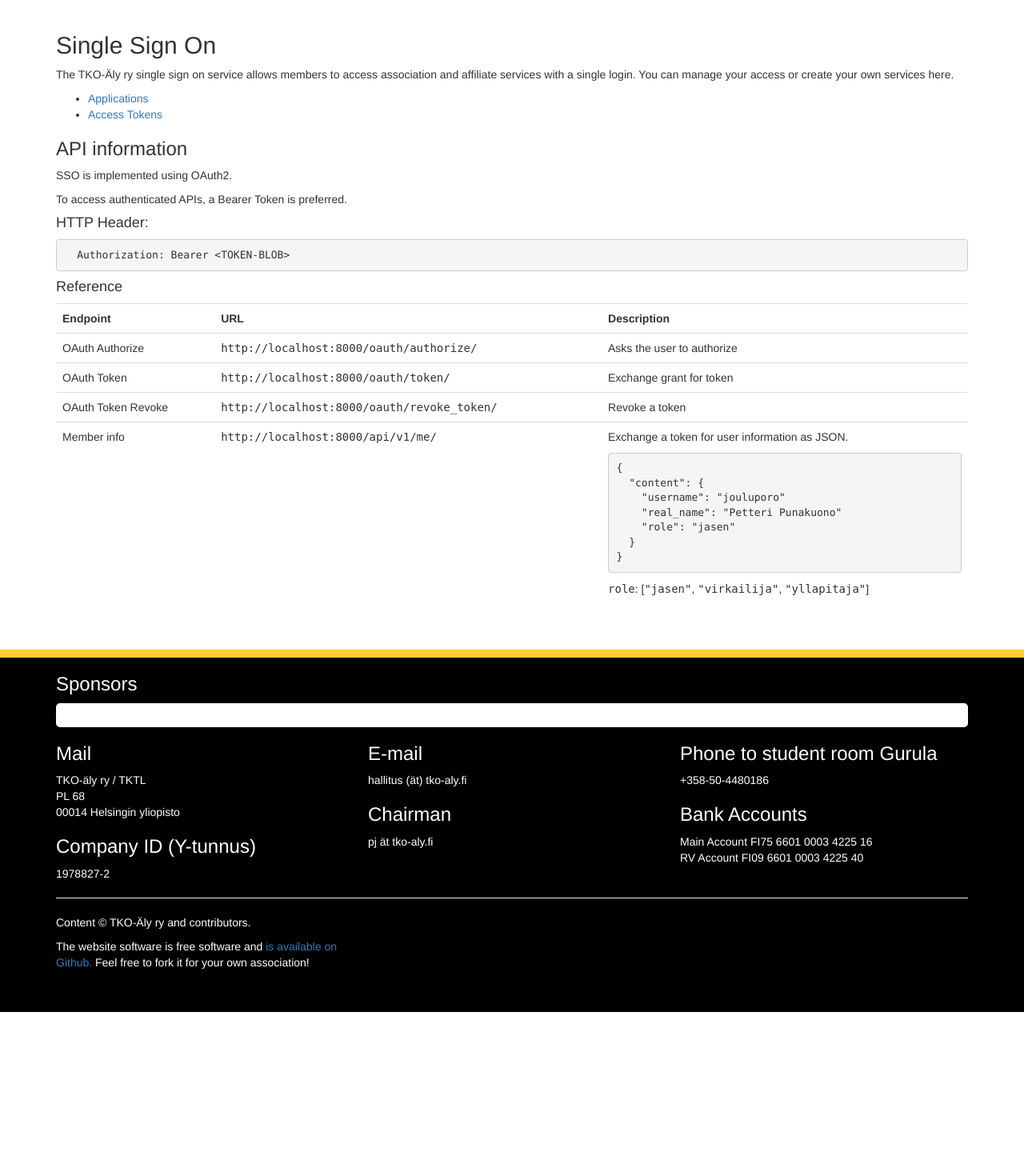
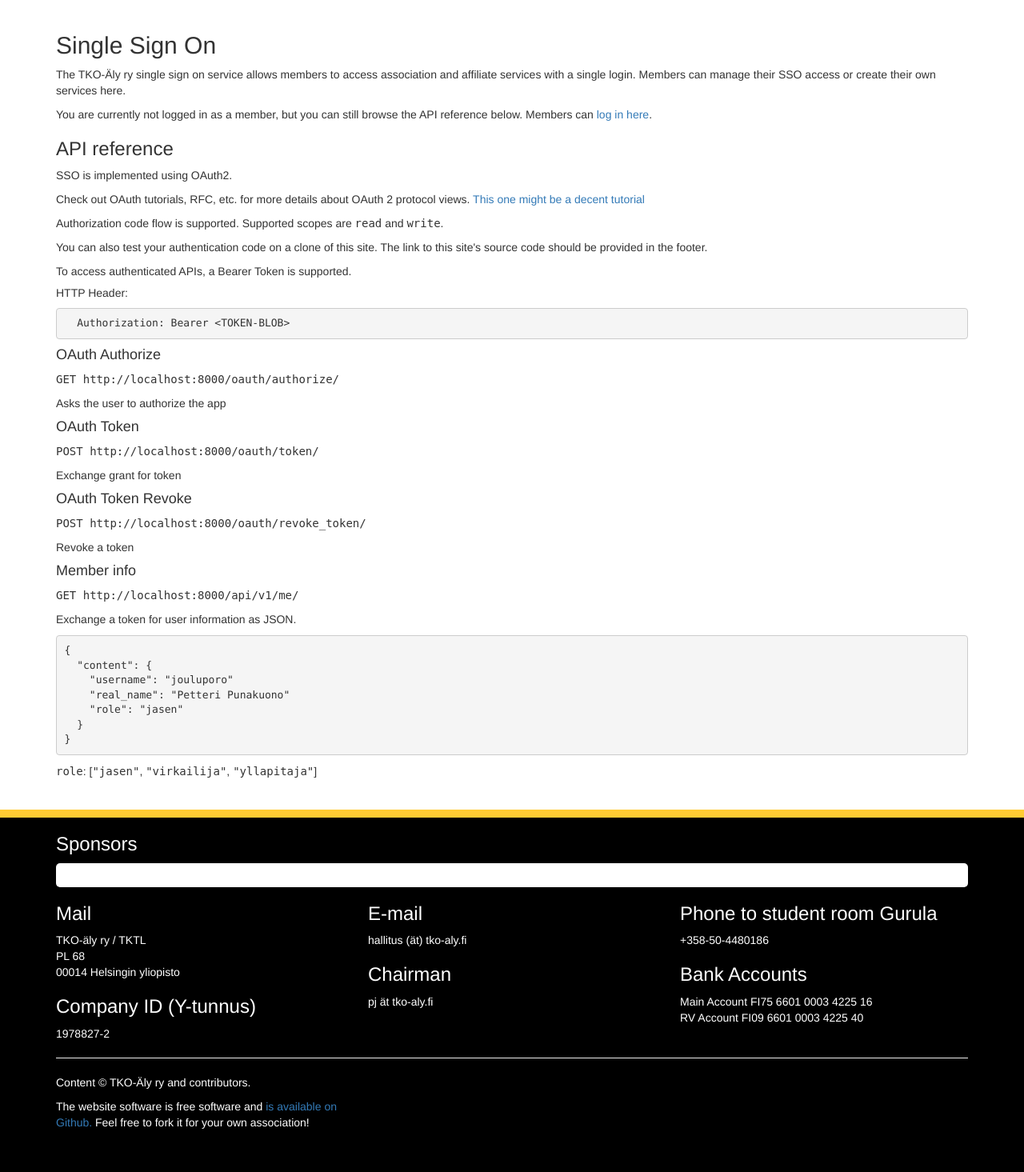
Before and after one commit to TKOaly/tkoaly-new-service, a Django app: page /oauth/ in a window 1280 px wide. Shown: the part 51-1516 px from the top of the page at 80% size. Before the commit the page ends 1316 px from the top, so only its background shows below. Run offline with Django 3.2, Linux system fonts and the light colour scheme; data that the repository does not hold is empty; some libraries are stand-ins or nearby versions.

Commit message:
polish the documentation page

```diff
--- a/tekis/templates/oauth2_provider/index.html
+++ b/tekis/templates/oauth2_provider/index.html
@@ -5,52 +5,65 @@
 {% block content %}
 <h2>{% trans "Single Sign On" %}</h2>
 
+{% if user.is_authenticated %}
 <p>{% blocktrans %}The {{ SITE_NAME }} single sign on service allows members to access association and affiliate services with a single login. You can manage your access or create your own services here.{% endblocktrans %}</p>
-
 <ul>
   <li><a href="{% url "oauth2_provider:list" %}">{% trans "Applications" %}</a></li>
   <li><a href="{% url "oauth2_provider:authorized-token-list" %}">{% trans "Access Tokens" %}</a></li>
 </ul>
+{% else %}
+<p>{% blocktrans %}The {{ SITE_NAME }} single sign on service allows members to access association and affiliate services with a single login. Members can manage their SSO access or create their own services here.{% endblocktrans %}</p>
 
-<h3>{% trans "API information" %}</h3>
+{% url 'login' as login_url %}
+<p>{% blocktrans %}You are currently not logged in as a member, but you can still browse the API reference below. Members can <a href="{{ login_url }}">log in here</a>.{% endblocktrans %}</p>
+{% endif %}
+<h3>{% trans "API reference" %}</h3>
 
 <p>{% blocktrans %}SSO is implemented using OAuth2.{% endblocktrans %}</p>
 
-<p>{% blocktrans %}To access authenticated APIs, a Bearer Token is preferred.{% endblocktrans %}
+<p>
+  {% with "http://tutorials.jenkov.com/oauth2/endpoints.html" as tutorial_url %}
+  {% blocktrans %}Check out OAuth tutorials, RFC, etc. for more details about OAuth 2 protocol views. <a href="{{ tutorial_url }}">This one might be a decent tutorial</a>{% endblocktrans %}
+  {% endwith %}
+</p>
 
-<h4>HTTP Header:</h4>
+<p>
+  {% blocktrans %}Authorization code flow is supported. Supported scopes are <tt>read</tt> and <tt>write</tt>.{% endblocktrans %}
+</p>
+
+<p>
+  {% blocktrans %}You can also test your authentication code on a clone of this site. The link to this site's source code should be provided in the footer.{% endblocktrans %}
+</p>
+
+<p>{% blocktrans %}To access authenticated APIs, a Bearer Token is supported.{% endblocktrans %}
+
+<h5>HTTP Header:</h5>
 <pre>
   Authorization: Bearer &lt;TOKEN-BLOB&gt;
 </pre>
 
-<h4>{% trans "Reference" %}</h4>
+<div>
+  <h4>OAuth Authorize</h4>
+  <p><tt>GET {{ SITE_URL }}{% url 'oauth2_provider:authorize' %}</tt></p>
+  <p>{% trans "Asks the user to authorize the app" %}</td>
+</div>
 
-<table class="table">
-  <tr>
-    <th>{% trans "Endpoint" %}</th>
-    <th>{% trans "URL" %}</th>
-    <th>{% trans "Description" %}</th>
-  </tr>
-  <tr>
-    <td>OAuth Authorize</td>
-    <td><tt>{{ SITE_URL }}{% url 'oauth2_provider:authorize' %}</tt></td>
-    <td>{% trans "Asks the user to authorize" %}</td>
-  </tr>
-  <tr>
-    <td>OAuth Token</td>
-    <td><tt>{{ SITE_URL }}{% url 'oauth2_provider:token' %}</tt></td>
-    <td>{% trans "Exchange grant for token" %}</td>
-  </tr>
-  <tr>
-    <td>OAuth Token Revoke</td>
-    <td><tt>{{ SITE_URL }}{% url 'oauth2_provider:revoke-token' %}</tt></td>
-    <td>{% trans "Revoke a token" %}</td>
-  </tr>
-  <tr>
-    <td>Member info</td>
-    <td><tt>{{ SITE_URL }}{% url 'api-member' %}</tt></td>
-    <td>
-      <p>{% trans "Exchange a token for user information as JSON." %}</p>
+<div>
+  <h4>OAuth Token</h4>
+  <p><tt>POST {{ SITE_URL }}{% url 'oauth2_provider:token' %}</tt></p>
+  <p>{% trans "Exchange grant for token" %}</p>
+</div>
+
+<div>
+  <h4>OAuth Token Revoke</h4>
+  <p><tt>POST {{ SITE_URL }}{% url 'oauth2_provider:revoke-token' %}</tt></p>
+  <p>{% trans "Revoke a token" %}</p>
+</div>
+
+<div>
+  <h4>Member info</h4>
+  <p><tt>GET {{ SITE_URL }}{% url 'api-member' %}</tt></p>
+  <p>{% trans "Exchange a token for user information as JSON." %}</p>
 <pre>{
   "content": {
     "username": "jouluporo"
@@ -58,8 +71,6 @@
     "role": "jasen"
   }
 }</pre>
-      <p><tt>role</tt>: [<tt>"jasen"</tt>, <tt>"virkailija"</tt>, <tt>"yllapitaja"</tt>]</p>
-    </td>
-  </tr>
-</table>
+  <p><tt>role</tt>: [<tt>"jasen"</tt>, <tt>"virkailija"</tt>, <tt>"yllapitaja"</tt>]</p>
+</div>
 {% endblock %}
```
